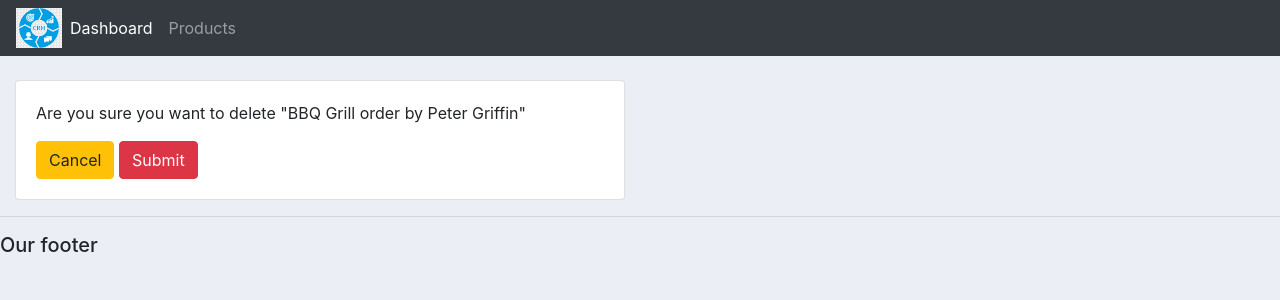
After one commit to SamyakLuitel/CRM, a Django app: page /delete_order/1 in a window 1280 px wide. The commit adds this page. Shown: the top 300 px of the page. Run offline with Django 3.2, Linux system fonts and the light colour scheme; data comes from the database, SQL or seed files in the repository; both versions use the stored data as it was after the commit; some libraries are stand-ins or nearby versions.

Commit message:
CURD functionality added

```diff
--- a/crm/accounts/models.py
+++ b/crm/accounts/models.py
@@ -47,3 +47,6 @@ class Order(models.Model):
         )
     date_created = models.DateTimeField(auto_now_add=True, null =True)
     status  = models.CharField(max_length= 200, null = True, choices = STATUS)
+
+    def __str__(self):
+        return (self.product.name +" order by " + self.customer.name)
--- /dev/null
+++ b/crm/accounts/templates/accounts/delete.html
@@ -0,0 +1,18 @@
+{% extends 'accounts/main.html' %}
+{% load static %}
+{% block content %}
+<br>
+<div class ='row'>
+    <div class ="col-md-6">
+        <div class ="card card-body">
+            <p>Are you sure you want to delete "{{item}}"</p>
+            <form action ="{% url 'delete_order' item.id %}"method ='POST'>
+                {% csrf_token %}
+
+                <a class ="btn btn-warning" href ="{% url 'home' %}">Cancel</a>
+                <input class ="btn btn-danger" type ="submit" name ="Confirm">
+            </form>
+        </div>
+    </div>
+</div>
+{% endblock%}
--- a/crm/accounts/templates/accounts/navbar.html
+++ b/crm/accounts/templates/accounts/navbar.html
@@ -7,10 +7,10 @@
   <div class="collapse navbar-collapse" id="navbarNav">
     <ul class="navbar-nav">
       <li class="nav-item active">
-        <a class="nav-link" href="">Dashboard</a>
+        <a class="nav-link" href="{% url 'home' %}">Dashboard</a>
       </li>
       <li class="nav-item">
-        <a class="nav-link" href="/products">Products</a>
+        <a class="nav-link" href="{% url 'products' %}">Products</a>
       </li>
     </ul>
   </div>
--- a/crm/accounts/urls.py
+++ b/crm/accounts/urls.py
@@ -8,4 +8,7 @@ urlpatterns = [
     path('',views.home, name  ='home'),
     path('customer/<str:pk_test>/', views.customer, name='customer'),
     path('products/', views.products, name  ='products'),
+    path('create_order/',views.createOrder, name ='create_order'),
+    path('update_order/<str:pk>', views.updateOrder, name ='update_order'),
+    path('delete_order/<str:pk>', views.deleteOrder, name ='delete_order'),
 ]
--- a/crm/accounts/views.py
+++ b/crm/accounts/views.py
@@ -1,7 +1,7 @@
-from django.shortcuts import render
+from django.shortcuts import render, redirect
 from django.http import HttpResponse
 from .models import *
-
+from .forms import OrderForm
 # Create your views here.
 def home(request):
     orders = Order.objects.all()
@@ -27,3 +27,36 @@ def customer(request, pk_test):
     order_count = orders.count()
     context = {'customer': customer,'orders':orders, 'order_count':order_count}
     return render(request,'accounts/customer.html', context)
+
+def createOrder(request):
+    form = OrderForm()
+    if request.method =='POST':
+        #print('Printing POST',request.POST)
+        form =OrderForm(request.POST)
+        if form.is_valid():
+            form.save()
+            return redirect('/')
+    context ={'form':form}
+    return render(request, 'accounts/order_form.html', context)
+
+
+def updateOrder(request,pk):
+    order = Order.objects.get(id=pk)
+    form = OrderForm(instance = order)
+    if request.method == 'POST':
+        form = OrderForm(request.POST, instance= order )
+        if form.is_valid():
+            form.save()
+            return redirect('/')
+    context  ={'form': form}
+    return render(request, 'accounts/order_form.html', context)
+
+
+def deleteOrder(request, pk):
+    order = Order.objects.get(id=pk)
+    if request.method == "POST":
+        order.delete()
+        return redirect('/')
+
+    context ={'item':order}
+    return render(request, 'accounts/delete.html', context)
```
Also changed, not shown: crm/accounts/forms.py (added, +7 -0 lines), crm/accounts/templates/accounts/dashboard.html (+5 -3 lines), crm/accounts/templates/accounts/order_form.html (added, +17 -0 lines), crm/db.sqlite3.
